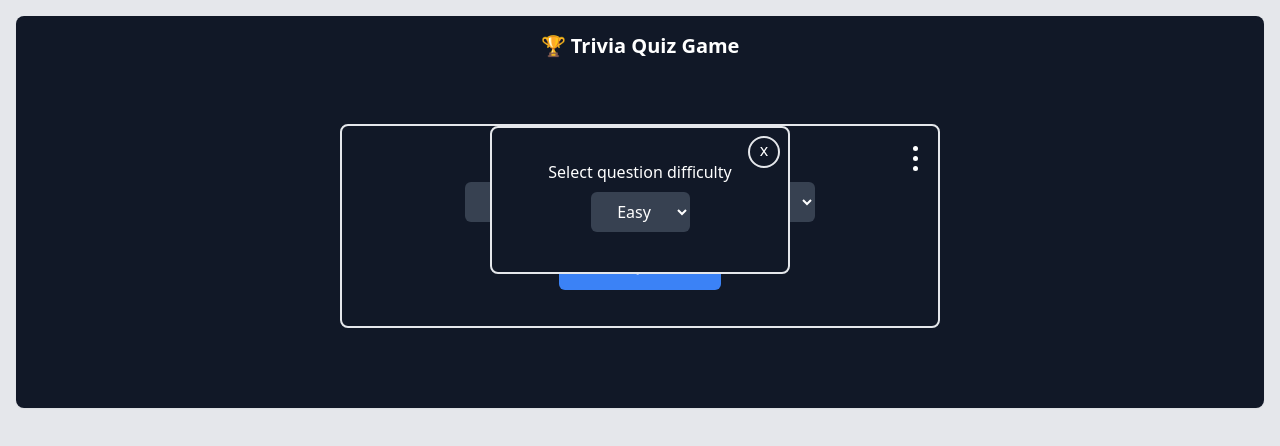
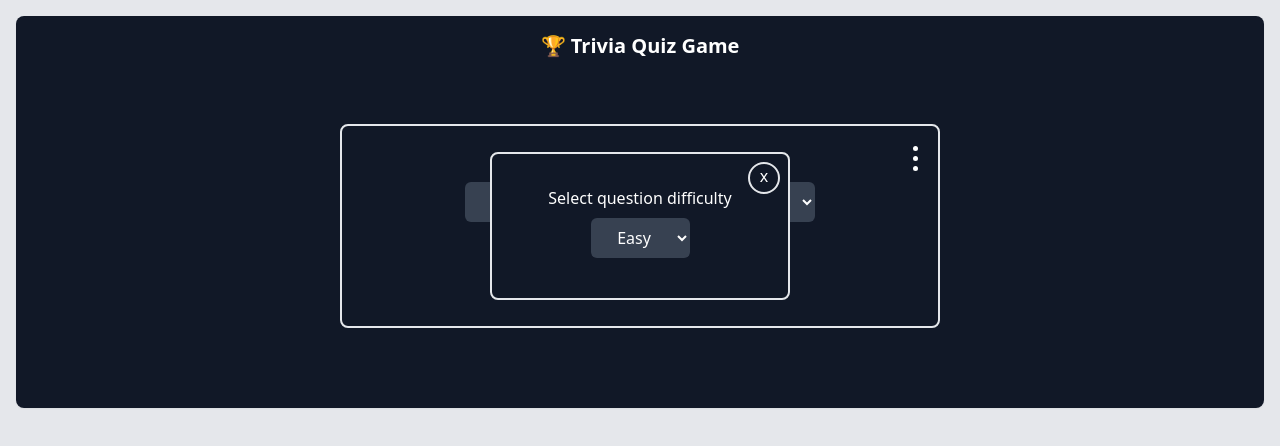
Before and after one commit to szczepanieceryk/trivia-quizz, a React (Vite) app: page / in a window 1280 px wide. Both pictures are taken after a click on the element 915 px from the left and 158 px from the top of the page. Shown: the top 446 px of the page. Built offline with nearby package versions, Linux system fonts and the light colour scheme.

Commit message:
fix(ui): center difficulty select popup inside parent element

```diff
--- a/src/layouts/TriviaQuizz/DifficultySelect.tsx
+++ b/src/layouts/TriviaQuizz/DifficultySelect.tsx
@@ -7,7 +7,7 @@ const DifficultySelect: React.FC<DifficultySelectProps> = ({ isOpen, setIsOpen }
   const difficultyLevels = ['easy', 'medium', 'hard'];
 
   return (
-    <div className="py-8 px-4 absolute top-0 left-1/2 -translate-x-1/2 border-2 rounded-lg w-[300px] mx-auto border-gray-200 bg-gray-900">
+    <div className="py-8 px-4 absolute top-1/2 -translate-y-1/2 left-1/2 -translate-x-1/2 border-2 rounded-lg w-[300px] mx-auto border-gray-200 bg-gray-900">
       <div className="relative">
         <div
           className="absolute -top-6 -right-2 w-8 h-8 border-2 border-gray-200 rounded-2xl cursor-pointer"
```
